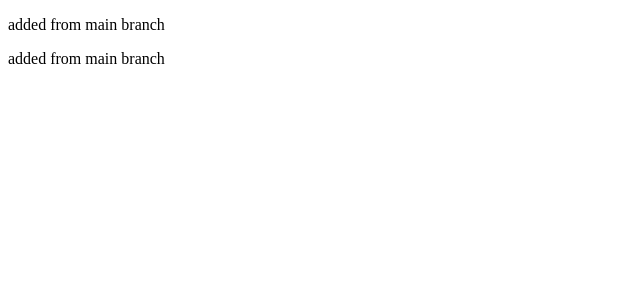
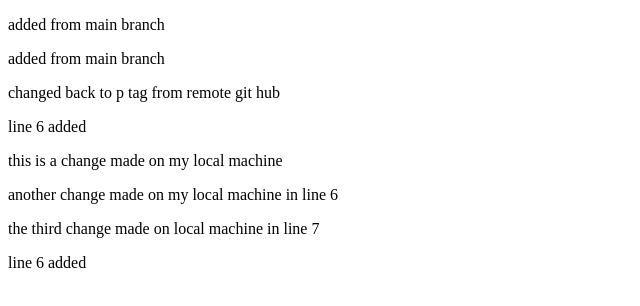
Before and after one commit to dotun-ogundare/learning-, a plain HTML site: page index.html in a window 1280 px wide. Shown: the whole page, without its empty margins (0-640 px from the left). Drawn offline with Linux system fonts and the light colour scheme.

Commit message:
changed back to p tag from remote git hub

```diff
--- a/index.html
+++ b/index.html
@@ -4,5 +4,11 @@
 <body>
     <p>added from main branch</p>
     <p>added from main branch </p>
+    <p>changed back to p tag from remote git hub</p>
+    <p>line 6 added </p>
+    <p>this is a change made on my local machine</p>
+    <p>another change made on my local machine in line 6</p>
+    <p>the third change made on local machine in line 7</p>
+    <p>line 6 added </p>
 </body>
 </html>
```
